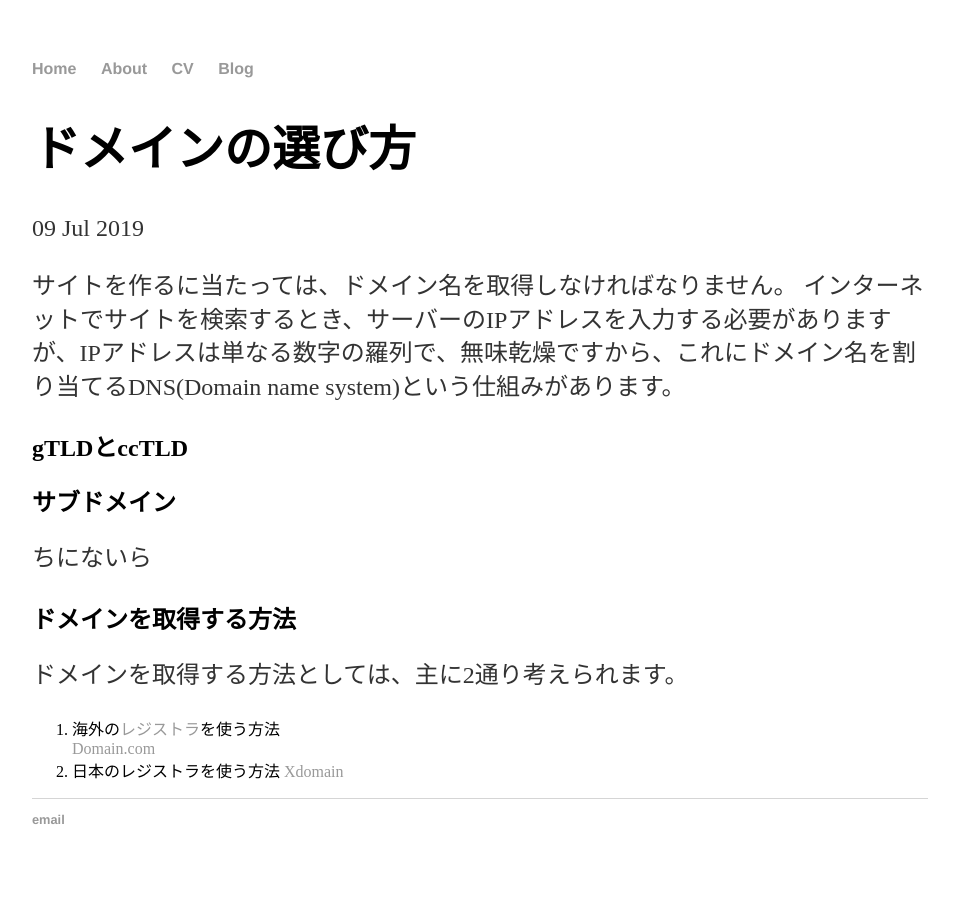
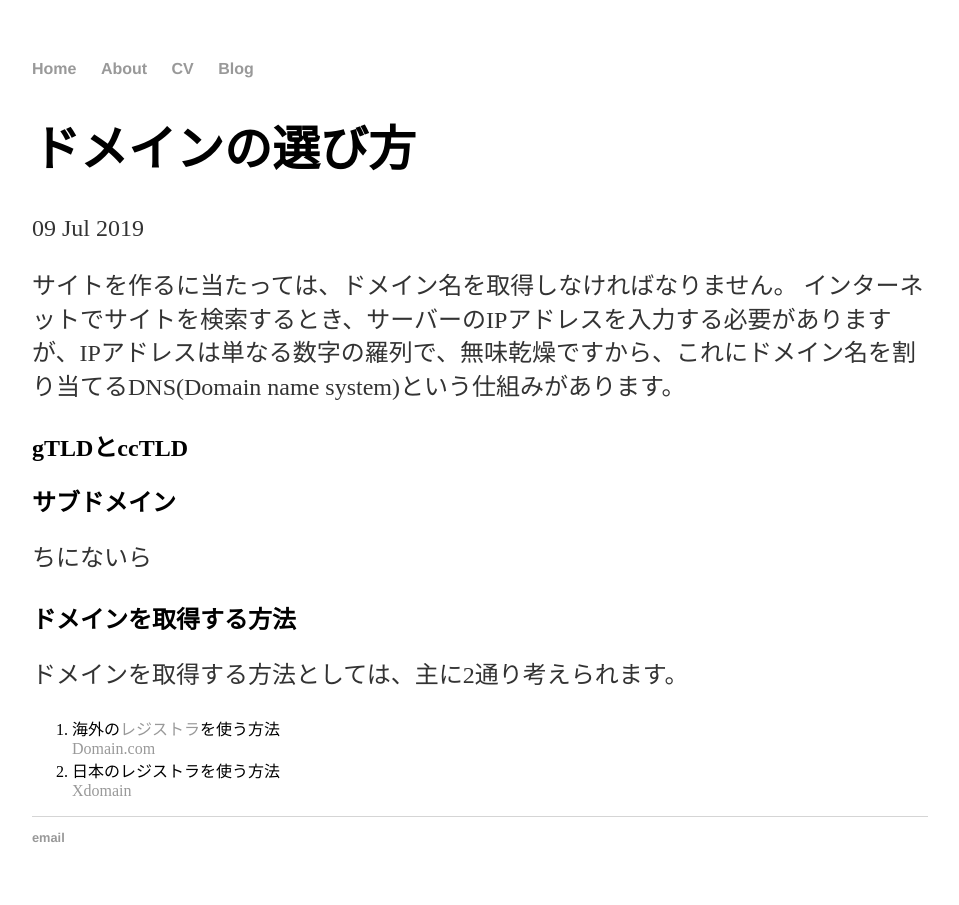
Before and after one commit to agematsu/agematsu.github.io, a Jekyll site: the page built from _posts/2019-07-09-ドメインの選び方.md, in a window 1280 px wide. Shown: the whole page, without its empty margins (160-1119 px from the left). Built offline with Jekyll 4.4.1, drawn with Linux system fonts in a browser that asks for light colours; our own code applies the rules of GitHub Pages for plain Markdown files.

```diff
--- a/_posts/2019-07-09-ドメインの選び方.md
+++ b/_posts/2019-07-09-ドメインの選び方.md
@@ -8,5 +8,5 @@
 
 1. 海外の<a href="https://en.wikipedia.org/wiki/Domain_name_registrar">レジストラ</a>を使う方法<br>
 <a href="https://www.domain.com">Domain.com</a>
-2. 日本のレジストラを使う方法
+2. 日本のレジストラを使う方法<br>
 <a href="https://www.xdomain.ne.jp/">Xdomain</a>
```
